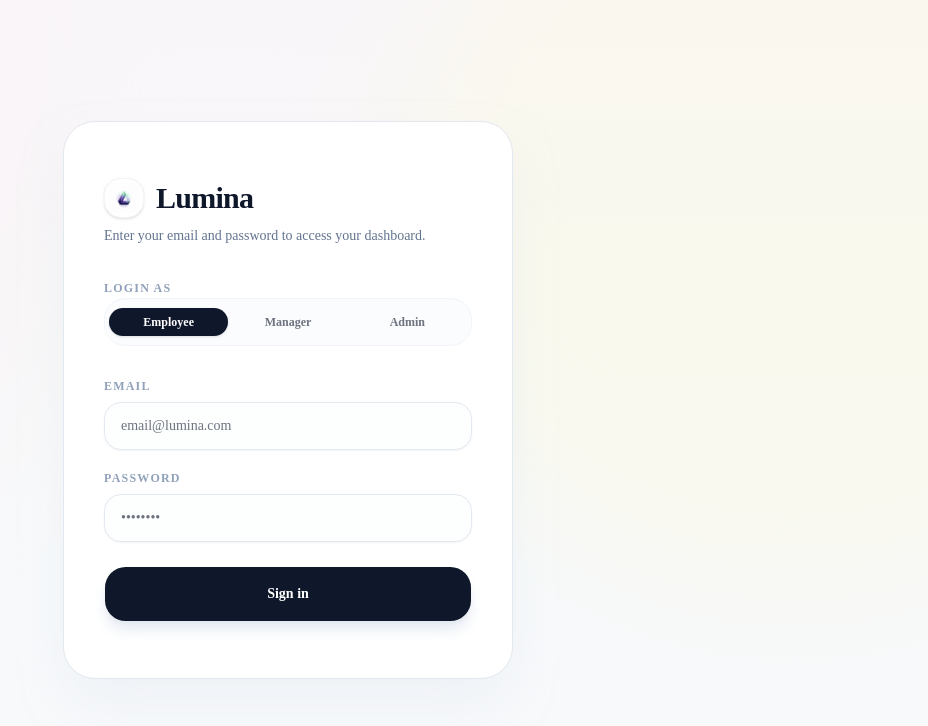
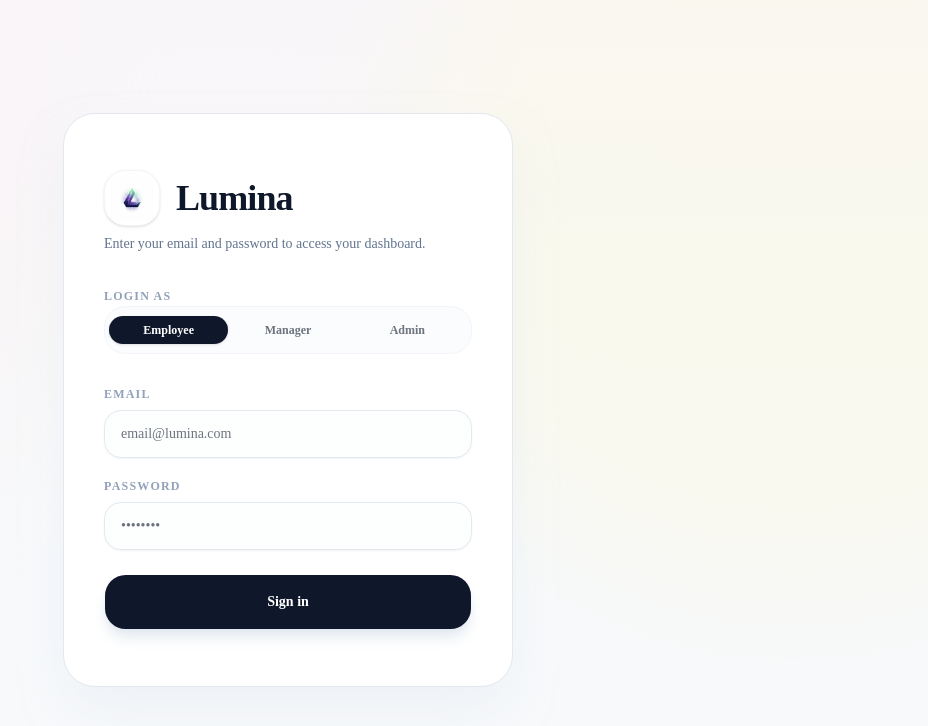
Before and after one commit to KrIsH72305/Lumina, a Next.js app: page /login in a window 1280 px wide. Shown: the top 726 px of the page, without its empty margins (352-1280 px from the left). Built offline with nearby package versions, Linux system fonts and the light colour scheme; no server answers.

Commit message:
design: set new logo as app icon and increase size for clarity

```diff
--- a/src/components/auth/login-form.tsx
+++ b/src/components/auth/login-form.tsx
@@ -76,11 +76,11 @@ export function LoginForm() {
       <CardContent className="p-10 space-y-8">
         {/* Branding */}
         <div className="space-y-2">
-          <div className="flex items-center gap-3">
-             <div className="w-10 h-10 rounded-xl bg-white border border-slate-100 shadow-sm flex items-center justify-center overflow-hidden p-1">
-               <Image src="/logo.png" alt="Lumina" width={32} height={32} className="object-contain" />
+          <div className="flex items-center gap-4">
+             <div className="w-14 h-14 rounded-2xl bg-white border border-slate-100 shadow-sm flex items-center justify-center overflow-hidden p-1.5">
+               <Image src="/logo.png" alt="Lumina" width={48} height={48} className="object-contain" />
              </div>
-             <h1 className="text-3xl font-heading font-bold text-slate-900 tracking-tight">Lumina</h1>
+             <h1 className="text-4xl font-heading font-black text-slate-900 tracking-tight">Lumina</h1>
           </div>
           <p className="text-slate-500 font-medium text-sm">
             Enter your email and password to access your dashboard.
--- a/src/components/layout/sidebar.tsx
+++ b/src/components/layout/sidebar.tsx
@@ -53,11 +53,11 @@ export function Sidebar() {
   return (
     <aside className="w-64 flex-shrink-0 bg-white border-r border-slate-200 flex flex-col h-full shadow-sm">
       {/* Logo Section */}
-      <div className="p-6 flex items-center gap-3 border-b border-slate-50">
-        <div className="w-12 h-12 rounded-2xl bg-white flex items-center justify-center shadow-sm border border-slate-100 overflow-hidden">
-          <Image src="/logo.png" alt="Lumina Logo" width={48} height={48} className="object-contain" />
+      <div className="p-6 flex items-center gap-4 border-b border-slate-50">
+        <div className="w-14 h-14 rounded-2xl bg-white flex items-center justify-center shadow-sm border border-slate-100 overflow-hidden">
+          <Image src="/logo.png" alt="Lumina Logo" width={56} height={56} className="object-contain" />
         </div>
-        <span className="font-heading text-xl font-black tracking-tight text-slate-900">
+        <span className="font-heading text-2xl font-black tracking-tight text-slate-900">
           Lumina
         </span>
       </div>
```
Also changed, not shown: src/app/icon.png (added).
